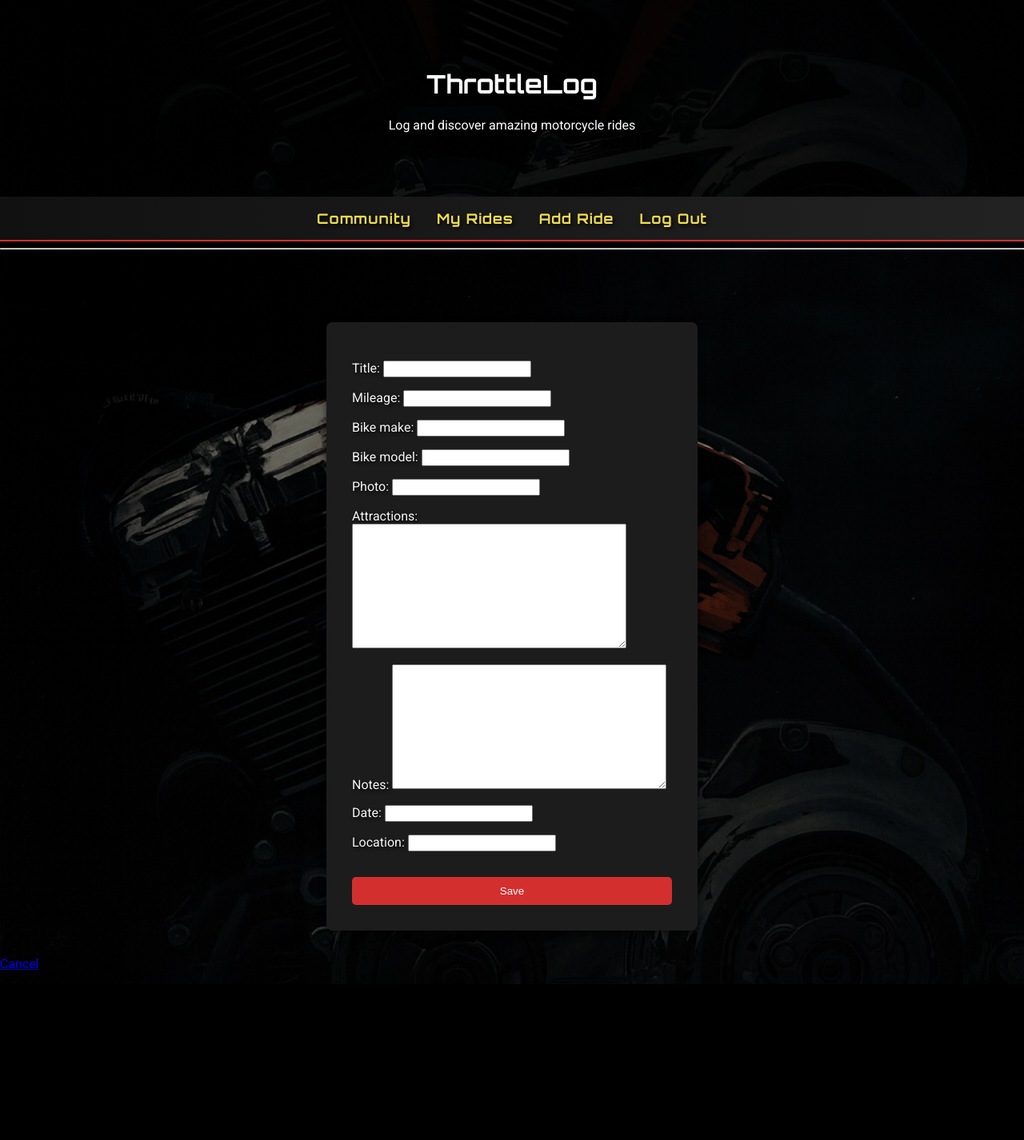
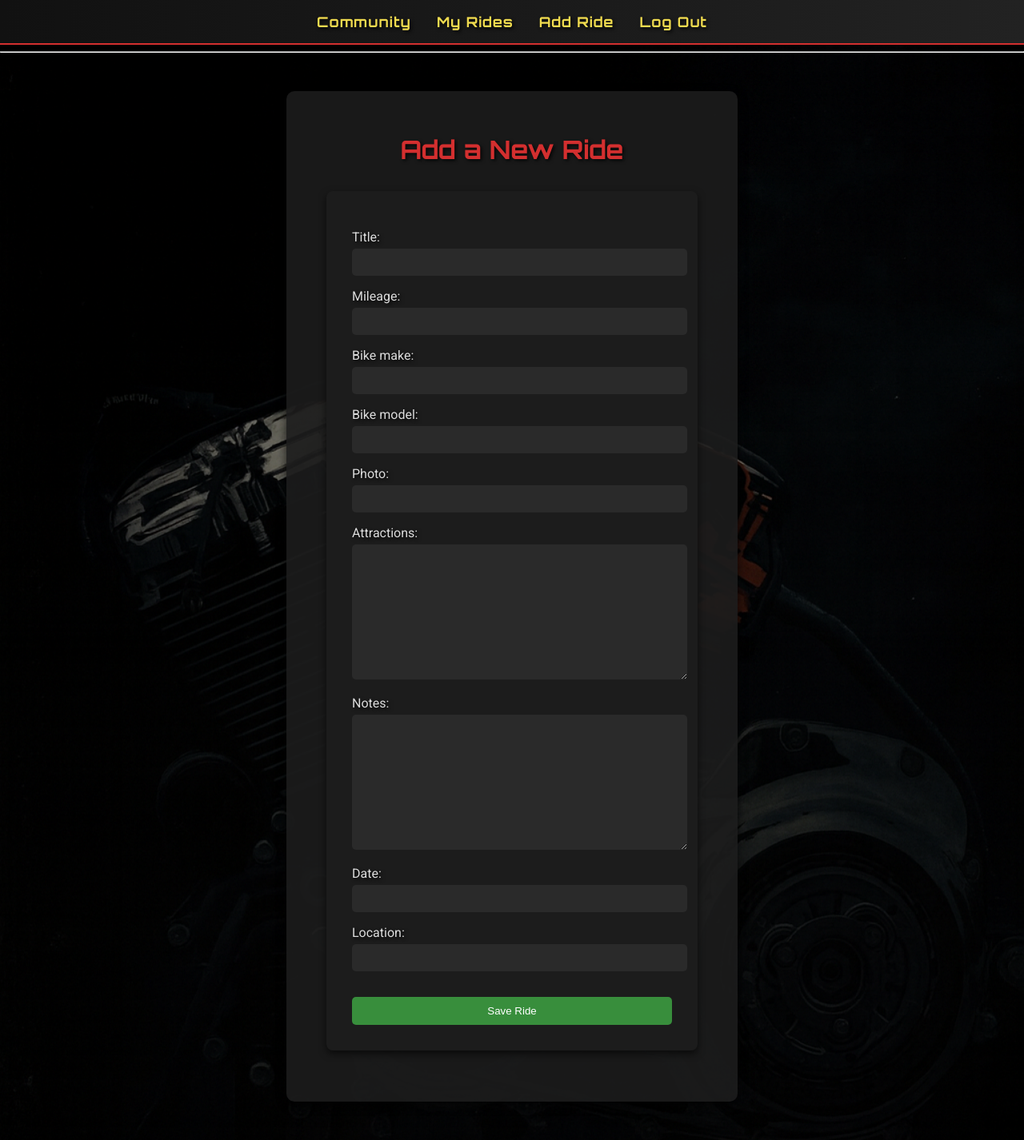
Before and after one commit to austinvanloon-beep/throttlelog, a Django app: page /rides/rides/create/ in a window 1280 px wide. Shown: the whole page at 80% size. Before the commit the page ends 1231 px from the top, so only its background shows below. Run offline with Django 4.2, Linux system fonts and the light colour scheme; the visitor is signed in with stand-in values (Sample User, id 1).

Commit message:
add required files, moved readme, updated form css

```diff
--- a/rides/static/css/style.css
+++ b/rides/static/css/style.css
@@ -237,3 +237,45 @@ form button:hover {
   margin: 0 auto;
   padding: 0 1rem;
 }
+
+.form-container {
+  max-width: 500px;
+  margin: 3rem auto;
+  padding: 2rem;
+  background: rgba(28, 28, 28, 0.9);
+  border-radius: 10px;
+  box-shadow: 0 4px 12px rgba(0,0,0,0.7);
+  text-align: center;
+}
+
+.form-container h1 {
+  font-family: var(--font-heading);
+  margin-bottom: 1.5rem;
+  color: var(--primary-color);
+}
+
+.form-fields p {
+  margin: 1rem 0;
+  text-align: left;
+  font-size: 1rem;
+  color: #ddd;
+}
+
+.form-fields input,
+.form-fields textarea,
+.form-fields select {
+  width: 100%;
+  padding: 0.6rem;
+  border-radius: 5px;
+  border: none;
+  margin-top: 0.3rem;
+  background: #2a2a2a;
+  color: #fff;
+}
+
+.form-fields input:focus,
+.form-fields textarea:focus,
+.form-fields select:focus {
+  outline: none;
+  border: 2px solid var(--primary-color);
+}
--- a/rides/templates/base.html
+++ b/rides/templates/base.html
@@ -8,11 +8,6 @@
 </head>
 
 <body>
-  <header class="hero">
-    <h1>ThrottleLog</h1>
-    <p>Log and discover amazing motorcycle rides</p>
-  </header>
-
   <nav>
     <a href="{% url 'community' %}">Community</a>
     {% if user.is_authenticated %}
--- a/rides/templates/rides/ride_form.html
+++ b/rides/templates/rides/ride_form.html
@@ -1,13 +1,14 @@
 {% extends 'base.html' %}
 
 {% block content %}
-  <h1>{{ view.action|default:"Add" }} Ride</h1>
-
-  <form method="post">
-    {% csrf_token %}
-    {{ form.as_p }}
-    <button type="submit">Save</button>
-  </form>
-
-  <p><a href="{% url 'index' %}">Cancel</a></p>
+  <div class="form-container">
+    <h1>Add a New Ride</h1>
+    <form method="post">
+      {% csrf_token %}
+      <div class="form-fields">
+        {{ form.as_p }}
+      </div>
+      <button type="submit" class="btn add-btn">Save Ride</button>
+    </form>
+  </div>
 {% endblock %}
```
Also changed, not shown: README.MD (renamed from throttlelog/README.MD), 2 other files.
